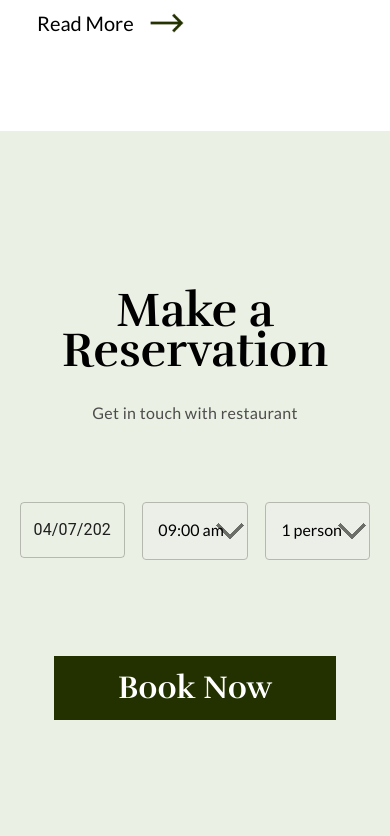
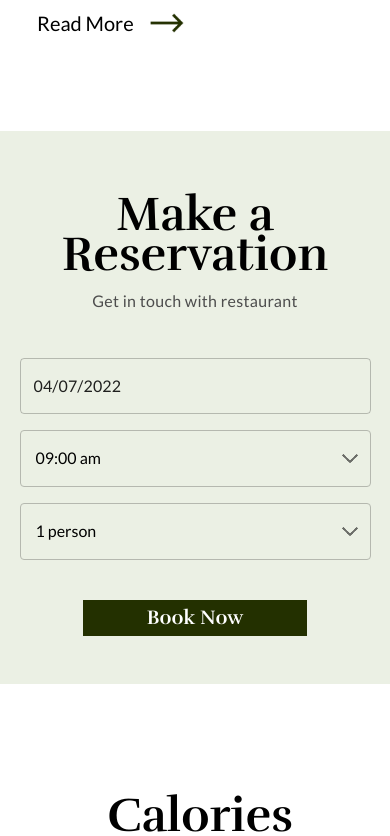
Before and after one commit to sonia-ko/food-zero, a React (Create React App) app: page / in a window 390 px wide. Shown: the part 6380-7216 px from the top of the page. Built offline with nearby package versions, Linux system fonts and the light colour scheme.

Commit message:
edit mobile styles

```diff
--- a/src/components/general/Button/Button.module.css
+++ b/src/components/general/Button/Button.module.css
@@ -55,9 +55,14 @@
   font-family: "Rufina";
   font-style: normal;
   font-weight: 700;
-  font-size: 32px;
-  line-height: 48px;
+  font-size: 2rem;
+  line-height: 3rem;
   color: #ffffff;
+}
+
+.green:hover {
+  cursor: pointer;
+  background-color: #5e6600;
 }
 
 .lightgreen {
@@ -88,6 +93,10 @@
   .lightgreen {
     font-size: 1.75rem;
   }
+
+  .green {
+    margin: 5.5rem auto 0;
+  }
 }
 
 @media (max-width: 1200px) {
@@ -112,6 +121,19 @@
   .transparent .arrowImg {
     height: 1.25rem;
   }
+
+  .green {
+    margin: 5rem auto 0;
+    font-size: 1.75rem;
+    line-height: 3rem;
+  }
+}
+
+@media (max-width: 992px) {
+  .green {
+    margin: 4.5rem auto 0;
+    font-size: 1.5rem;
+  }
 }
 
 @media (max-width: 768px) {
@@ -119,6 +141,11 @@
     width: 11.8rem;
     height: 3.5rem;
     font-size: 1.25rem;
+  }
+
+  .green {
+    margin: 2.5rem auto 0;
+    font-size: 1.5rem;
   }
 }
 
@@ -138,4 +165,9 @@
     width: 100%;
     height: 3.5rem;
   }
+  .green {
+    margin: 2.5rem auto 0;
+    font-size: 1.25rem;
+    line-height: 1.25rem;
+  }
 }
--- a/src/components/home/ReservationsForm/ReservationsForm.module.css
+++ b/src/components/home/ReservationsForm/ReservationsForm.module.css
@@ -13,7 +13,6 @@
   width: 100%;
   display: flex;
   flex-direction: column;
-  /* align-items: center; */
   justify-content: space-between;
 }
 
@@ -30,14 +29,14 @@
   display: flex;
 }
 
-.datePicker {
-  color: green;
+.datePickerContainer {
+  width: 30%;
 }
 
 .paragraph {
   color: #4d4d4d;
   padding: 2rem 0 5rem;
-  font-family: 'Lato', sans-serif;
+  font-family: "Lato", sans-serif;
   font-weight: 400;
 }
 
@@ -45,17 +44,17 @@
   -moz-appearance: none;
   text-indent: 1px;
   -webkit-appearance: none;
-  text-overflow: '';
+  text-overflow: "";
   position: relative;
   background-position-x: 96%;
   background-position-y: center;
+  box-sizing: border-box;
   background-repeat: no-repeat;
   font-size: 1rem;
   line-height: 1.3rem;
-  backdrop-filter: grayscale(30%);
   border-radius: 4px;
   border-color: #b5b8af;
-  height: 3.6rem;
+  height: 3.55rem;
 }
 
 .selectBox:hover {
@@ -67,6 +66,57 @@
 }
 
 .selectBox option {
-  font-size: 1.3rem;
-  font-family: 'Lato', sans-serif;
+  font-size: 1.2rem;
+  font-family: "Lato", sans-serif;
 }
+
+@media (max-width: 1200px) {
+  .selectBox {
+    background-size: 10%;
+  }
+  .container {
+    padding: 8rem 0;
+  }
+
+  .paragraph {
+    padding: 1rem 0 4rem;
+  }
+}
+
+@media (max-width: 992px) {
+  .selectBox {
+    background-size: 10%;
+  }
+  .container {
+    padding: 6rem 0;
+  }
+  .paragraph {
+    padding: 1rem 0 3rem;
+  }
+}
+
+@media (max-width: 768px) {
+  .form {
+    flex-direction: column;
+    row-gap: 1rem;
+  }
+
+  .title {
+    text-align: center;
+  }
+  .container {
+    padding: 4rem 0 3rem;
+  }
+  .datePickerContainer {
+    width: 100%;
+  }
+
+  .inputContainer {
+    width: 100%;
+  }
+
+  .selectBox {
+    background-size: 1rem;
+    background-position-x: calc(100% - 0.75rem);
+  }
+}
--- a/src/components/home/ReservationsForm/ReservationsForm.tsx
+++ b/src/components/home/ReservationsForm/ReservationsForm.tsx
@@ -1,23 +1,27 @@
-import React from 'react';
-import { useState } from 'react';
-import classes from './ReservationsForm.module.css';
-import TextField from '@mui/material/TextField';
-import { Dayjs } from 'dayjs';
-import { AdapterDayjs } from '@mui/x-date-pickers/AdapterDayjs';
-import { LocalizationProvider } from '@mui/x-date-pickers/LocalizationProvider';
-import { DatePicker } from '@mui/x-date-pickers/DatePicker';
-import { inherits } from 'util';
-import { availableHours } from '../../../static/restaurantData';
-import Button from '../../general/Button/Button';
+import React from "react";
+import { useState } from "react";
+import classes from "./ReservationsForm.module.css";
+import TextField from "@mui/material/TextField";
+import { styled } from "@mui/material/styles";
+import { AdapterDayjs } from "@mui/x-date-pickers/AdapterDayjs";
+import { LocalizationProvider } from "@mui/x-date-pickers/LocalizationProvider";
+import { DatePicker } from "@mui/x-date-pickers/DatePicker";
+import { inherits } from "util";
+import { availableHours } from "../../../static/restaurantData";
+import Button from "../../general/Button/Button";
 
-import arrow from '../../../assets/general/arrow-down-gray.png';
+import { Theme } from "@mui/material/styles";
+import createStyles from "@mui/material/styles";
+import makeStyles from "@mui/material/styles";
+
+import arrow from "../../../assets/general/arrow-down-gray.png";
 
 const ReservationsForm: React.FC = () => {
   const [formOpened, setFormOpened] = useState(true);
-  const [selectedTime, setSelectedTime] = useState('00:00 am');
+  const [selectedTime, setSelectedTime] = useState("00:00 am");
   const [selectedNumberGuests, setSelectedNumberGuests] = useState(1);
   const [reservationDate, setReservationDate] = React.useState<Date | null>(
-    new Date(2022, 3, 7),
+    new Date(2022, 3, 7)
   );
 
   const numberOfPersonsAvailable = [1, 2, 3, 4, 5, 6, 7, 8, 9, 10];
@@ -30,10 +34,15 @@ const ReservationsForm: React.FC = () => {
     setSelectedNumberGuests(Number(event.target.value));
   };
 
-  const handleSubmit = (event: React.SyntheticEvent) => {
+  const handleSubmit = (event: React.FormEvent<HTMLFormElement>) => {
+    console.log("button clicked");
     event.preventDefault();
     setFormOpened(false);
     console.log(selectedTime, selectedNumberGuests, reservationDate);
+  };
+
+  const makeNewReservation = () => {
+    setFormOpened(true);
   };
   return (
     <div className={classes.container}>
@@ -45,10 +54,10 @@ const ReservationsForm: React.FC = () => {
             <form
               onSubmit={handleSubmit}
               className={classes.formContainer}
-              action='#'
+              action="#"
             >
-              {/* <input type='date' /> */}
               <div className={classes.form}>
+                <div className={classes.datePickerContainer}>
                   <LocalizationProvider
                     className={classes.inputContainer}
                     dateAdapter={AdapterDayjs}
@@ -59,12 +68,17 @@ const ReservationsForm: React.FC = () => {
                       onChange={(newValue) => setReservationDate(newValue)}
                       renderInput={(params: any) => (
                         <TextField
-                        margin='none'
+                          sx={{
+                            ".MuiInputBase-input": {
+                              fontFamily: "Lato, sans-serif;",
+                              lineHeight: "21px",
+                              borderColor: "#b5b8af",
+                            },
+                          }}
+                          margin="none"
                           style={{
-                          width: '30%',
-                          // border: '2px solid black',
-                          // minHeight: '200px',
-                          borderRadius: '0',
+                            width: "100%",
+                            borderRadius: "0",
                           }}
                           className={classes.inputDate}
                           {...params}
@@ -72,6 +86,7 @@ const ReservationsForm: React.FC = () => {
                       )}
                     />
                   </LocalizationProvider>
+                </div>
                 <div className={classes.inputContainer}>
                   <select
                     onChange={handleTimeChange}
@@ -107,10 +122,11 @@ const ReservationsForm: React.FC = () => {
               </div>
 
               <Button
+                type="submit"
                 onClick={() => {}}
                 btnCentered={true}
-                btnStyle='green'
-                btnText='Book Now'
+                btnStyle="green"
+                btnText="Book Now"
               />
             </form>
           </>
@@ -120,10 +136,10 @@ const ReservationsForm: React.FC = () => {
               Thank you for submitting the form! We will get back to you soon!
             </p>
             <Button
-              onClick={() => {}}
+              onClick={makeNewReservation}
               btnCentered={true}
-              btnStyle='green'
-              btnText='Make a new reservation'
+              btnStyle="green"
+              btnText="Make a new reservation"
             />
           </>
         )}
--- a/src/index.css
+++ b/src/index.css
@@ -269,4 +269,21 @@ a:visited {
     font-size: 2rem;
     line-height: 2.5rem;
   }
+
+  h2 {
+    font-size: 2.25rem;
+    line-height: 2.5rem;
+  }
 }
+
+.MuiDayPicker-monthContainer .MuiDayPicker-weekContainer button.Mui-selected {
+  background-color: #233000;
+}
+
+.MuiYearPicker-root .PrivatePickersYear-root button.Mui-selected {
+  background-color: #233000;
+}
+
+main .MuiOutlinedInput-root.Mui-focused .MuiOutlinedInput-notchedOutline {
+  border-color: #233000;
+}
```
Also changed, not shown: 11 other files (tests, documents, lock files or other folders). Lines whose indentation alone changed are shown as unchanged.
